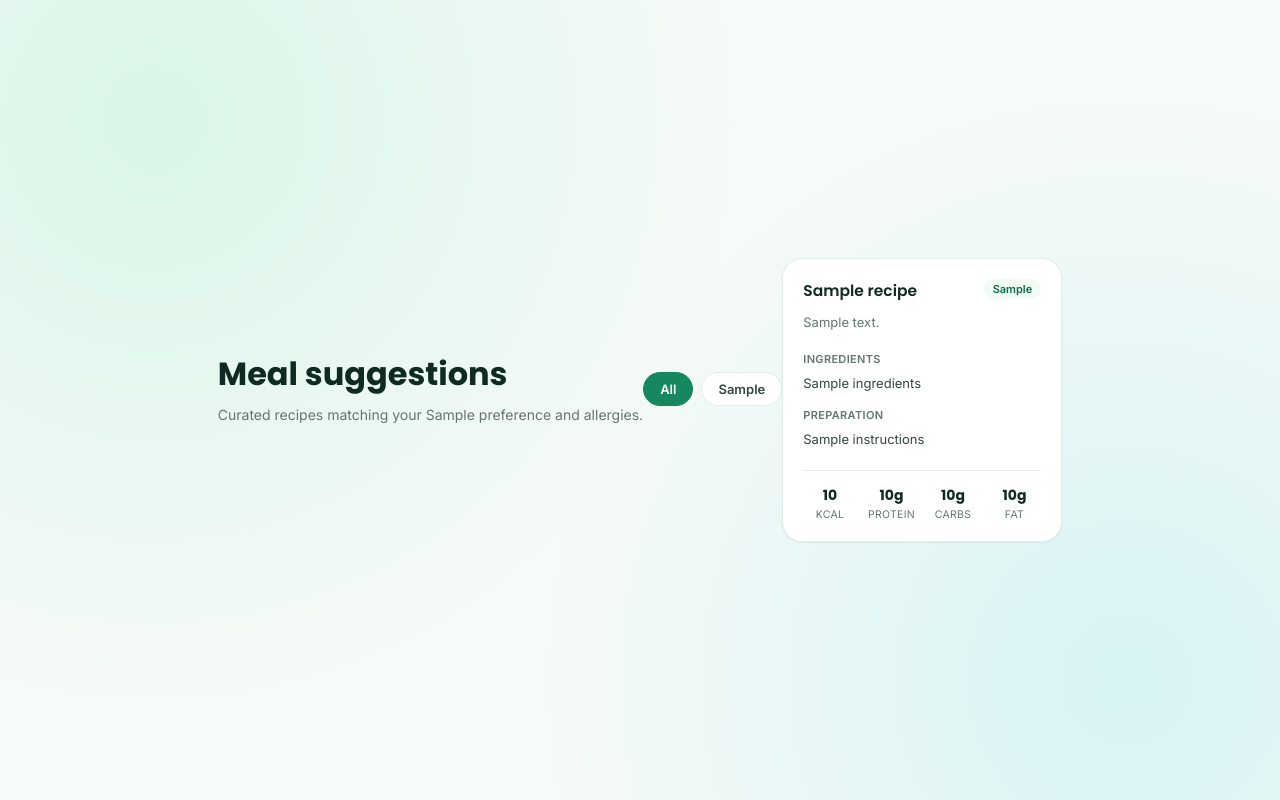
After one commit to sdprojects12/NutriTrack, a Flask app: template templates/suggestions.html in a window 1280 px wide. The commit adds this page. Run offline with Flask 3, Linux system fonts and the light colour scheme; the template is opened without the code that fills it: most values are stand-ins (such as "Sample title", 1, 10 or a date in 2020).

Commit message:
Added Suggestions

```diff
--- a/app.py
+++ b/app.py
@@ -32,6 +32,16 @@ MEAL_TYPES = ["Breakfast", "Lunch", "Snack", "Dinner"]
 # "hasn't answered yet" (zero rows in user_allergies) without adding a
 # new column or table — see is_profile_complete() below.
 NO_ALLERGY_LABEL = "No Known Allergies"
+
+# Diet compatibility: which recipe dietary_types a user on a given
+# preference can eat, from strictest (Vegan) to least strict
+# (Non-Vegetarian). A stricter recipe always suits a less strict eater.
+DIET_COMPATIBILITY = {
+    "Vegan": ["Vegan"],
+    "Vegetarian": ["Vegan", "Vegetarian"],
+    "Eggetarian": ["Vegan", "Vegetarian", "Eggetarian"],
+    "Non-Vegetarian": ["Vegan", "Vegetarian", "Eggetarian", "Non-Vegetarian"],
+}
 
 # Endpoints reachable by a logged-in user even with an incomplete profile.
 PROFILE_SETUP_EXEMPT_ENDPOINTS = {"profile", "logout", "static", None}
@@ -567,5 +577,65 @@ def delete_meal(meal_id):
     return redirect(url_for("dashboard"))
 
 
+@app.route("/suggestions")
+@login_required
+def suggestions():
+    db = get_db()
+    user_id = g.user["id"]
+
+    profile_row = db.execute(
+        "SELECT dietary_preference FROM profiles WHERE user_id = ?", (user_id,)
+    ).fetchone()
+    dietary_preference = (
+        profile_row["dietary_preference"] if profile_row else "Vegetarian"
+    )
+    compatible_diets = DIET_COMPATIBILITY.get(dietary_preference, DIETARY_PREFERENCES)
+
+    user_allergy_names = {
+        row["name"]
+        for row in db.execute(
+            """SELECT a.name FROM user_allergies ua
+               JOIN allergies a ON a.id = ua.allergy_id
+               WHERE ua.user_id = ?""",
+            (user_id,),
+        ).fetchall()
+        if row["name"] != NO_ALLERGY_LABEL
+    }
+
+    selected_type = request.args.get("type", "")
+    if selected_type not in MEAL_TYPES:
+        selected_type = ""  # "" = show all meal types
+
+    placeholders = ",".join("?" * len(compatible_diets))
+    query = f"SELECT * FROM recipes WHERE dietary_type IN ({placeholders})"
+    params = list(compatible_diets)
+    if selected_type:
+        query += " AND meal_type = ?"
+        params.append(selected_type)
+    query += " ORDER BY meal_type, name"
+
+    candidates = db.execute(query, params).fetchall()
+
+    # Excluding allergens is a per-recipe set comparison, not a substring
+    # match, so it's done here in Python rather than with SQL LIKE (which
+    # would wrongly match e.g. "Egg" inside "Eggetarian").
+    recipes = []
+    for recipe in candidates:
+        recipe_allergens = {
+            a.strip() for a in (recipe["allergens"] or "").split(",") if a.strip()
+        }
+        if recipe_allergens & user_allergy_names:
+            continue
+        recipes.append(recipe)
+
+    return render_template(
+        "suggestions.html",
+        recipes=recipes,
+        meal_types=MEAL_TYPES,
+        selected_type=selected_type,
+        dietary_preference=dietary_preference,
+    )
+
+
 if __name__ == "__main__":
     app.run(debug=True)
--- a/schema.sql
+++ b/schema.sql
@@ -79,6 +79,8 @@ CREATE TABLE recipes (
     id INTEGER PRIMARY KEY AUTOINCREMENT,
     name TEXT NOT NULL,
     description TEXT,
+    ingredients TEXT NOT NULL DEFAULT '',
+    instructions TEXT NOT NULL DEFAULT '',
     meal_type TEXT CHECK(meal_type IN ('Breakfast','Lunch','Snack','Dinner')) NOT NULL,
     dietary_type TEXT CHECK(dietary_type IN ('Vegetarian','Non-Vegetarian','Vegan','Eggetarian')) DEFAULT 'Vegetarian',
     allergens TEXT DEFAULT '',
--- a/static/css/style.css
+++ b/static/css/style.css
@@ -561,3 +561,126 @@ a:hover { color: var(--green-700); }
 @media (max-width: 768px) {
   .selected-foods-table { display: block; overflow-x: auto; }
 }
+
+/* ==========================================================================
+   Stage 4 — Meal suggestions (filter pills, recipe cards)
+   ========================================================================== */
+.filter-bar {
+  display: flex;
+  flex-wrap: wrap;
+  gap: 8px;
+  margin-bottom: 22px;
+}
+
+.filter-pill {
+  padding: 8px 16px;
+  border: 1px solid var(--line);
+  border-radius: 999px;
+  font-size: 13px;
+  font-weight: 600;
+  color: var(--ink-700);
+  background: var(--surface);
+  text-decoration: none;
+  transition: border-color 0.15s ease, background 0.15s ease, color 0.15s ease;
+}
+
+.filter-pill:hover { border-color: var(--green-500); }
+
+.filter-pill.active {
+  background: var(--green-600);
+  border-color: var(--green-600);
+  color: #fff;
+}
+
+.recipe-grid {
+  display: grid;
+  grid-template-columns: repeat(auto-fill, minmax(280px, 1fr));
+  gap: 18px;
+}
+
+.recipe-card {
+  background: var(--surface);
+  border: 1px solid var(--line);
+  border-radius: var(--radius-lg);
+  box-shadow: var(--shadow-sm);
+  padding: 20px;
+  display: flex;
+  flex-direction: column;
+  gap: 6px;
+}
+
+.recipe-card-header {
+  display: flex;
+  align-items: flex-start;
+  justify-content: space-between;
+  gap: 10px;
+  margin-bottom: 4px;
+}
+
+.recipe-name {
+  font-family: var(--font-head);
+  font-weight: 600;
+  font-size: 15.5px;
+  color: var(--ink-900);
+}
+
+.recipe-meal-badge {
+  flex-shrink: 0;
+  font-size: 11px;
+  font-weight: 600;
+  padding: 3px 9px;
+  border-radius: 999px;
+  background: var(--green-50);
+  color: var(--green-700);
+}
+
+.recipe-description {
+  font-size: 13px;
+  color: var(--ink-500);
+  margin-bottom: 4px;
+}
+
+.recipe-section-label {
+  font-size: 11px;
+  font-weight: 600;
+  text-transform: uppercase;
+  letter-spacing: 0.03em;
+  color: var(--ink-500);
+  margin-top: 8px;
+}
+
+.recipe-text {
+  font-size: 13px;
+  color: var(--ink-700);
+  line-height: 1.5;
+}
+
+.recipe-nutrition {
+  display: grid;
+  grid-template-columns: repeat(4, 1fr);
+  gap: 8px;
+  margin-top: 14px;
+  padding-top: 14px;
+  border-top: 1px solid var(--line);
+}
+
+.recipe-nutrition-item {
+  display: flex;
+  flex-direction: column;
+  align-items: center;
+  gap: 2px;
+}
+
+.recipe-nutrition-value {
+  font-family: var(--font-head);
+  font-weight: 700;
+  font-size: 14px;
+  color: var(--ink-900);
+}
+
+.recipe-nutrition-label {
+  font-size: 10.5px;
+  color: var(--ink-500);
+  text-transform: uppercase;
+  letter-spacing: 0.03em;
+}
--- a/templates/base.html
+++ b/templates/base.html
@@ -20,7 +20,7 @@
       <a href="{{ url_for('dashboard') }}" class="{{ 'active' if request.endpoint == 'dashboard' }}">Dashboard</a>
       <a href="{{ url_for('profile') }}" class="{{ 'active' if request.endpoint == 'profile' }}">Profile</a>
       <a href="{{ url_for('add_meal') }}" class="{{ 'active' if request.endpoint in ('add_meal', 'view_meal') }}">Add Meal</a>
-      <a href="#" class="disabled" title="Coming in Stage 4">Suggestions</a>
+      <a href="{{ url_for('suggestions') }}" class="{{ 'active' if request.endpoint == 'suggestions' }}">Suggestions</a>
     </div>
     <div class="nav-user">
       <span class="nav-username">{{ g.user['name'] }}</span>
--- /dev/null
+++ b/templates/suggestions.html
@@ -0,0 +1,53 @@
+{% extends 'base.html' %}
+{% block title %}Suggestions · NutriTrack{% endblock %}
+{% block content %}
+<div class="page-header">
+  <div>
+    <h1>Meal suggestions</h1>
+    <p class="page-subtitle">Curated recipes matching your {{ dietary_preference }} preference and allergies.</p>
+  </div>
+</div>
+
+<div class="filter-bar">
+  <a href="{{ url_for('suggestions') }}" class="filter-pill {{ 'active' if not selected_type }}">All</a>
+  {% for mt in meal_types %}
+  <a href="{{ url_for('suggestions', type=mt) }}" class="filter-pill {{ 'active' if selected_type == mt }}">{{ mt }}</a>
+  {% endfor %}
+</div>
+
+{% if recipes %}
+<div class="recipe-grid">
+  {% for recipe in recipes %}
+  <div class="recipe-card">
+    <div class="recipe-card-header">
+      <span class="recipe-name">{{ recipe['name'] }}</span>
+      <span class="recipe-meal-badge">{{ recipe['meal_type'] }}</span>
+    </div>
+    <p class="recipe-description">{{ recipe['description'] }}</p>
+
+    <p class="recipe-section-label">Ingredients</p>
+    <p class="recipe-text">{{ recipe['ingredients'] }}</p>
+
+    <p class="recipe-section-label">Preparation</p>
+    <p class="recipe-text">{{ recipe['instructions'] }}</p>
+
+    <div class="recipe-nutrition">
+      <div class="recipe-nutrition-item"><span class="recipe-nutrition-value">{{ recipe['calories'] | round(0) | int }}</span><span class="recipe-nutrition-label">kcal</span></div>
+      <div class="recipe-nutrition-item"><span class="recipe-nutrition-value">{{ recipe['protein'] | round(1) }}g</span><span class="recipe-nutrition-label">Protein</span></div>
+      <div class="recipe-nutrition-item"><span class="recipe-nutrition-value">{{ recipe['carbs'] | round(1) }}g</span><span class="recipe-nutrition-label">Carbs</span></div>
+      <div class="recipe-nutrition-item"><span class="recipe-nutrition-value">{{ recipe['fat'] | round(1) }}g</span><span class="recipe-nutrition-label">Fat</span></div>
+    </div>
+  </div>
+  {% endfor %}
+</div>
+{% else %}
+<div class="card placeholder-card">
+  <span class="placeholder-icon">🍽️</span>
+  <h2>No matching recipes</h2>
+  <p>
+    Nothing fits your {{ dietary_preference }} preference and allergy list{{ ' for ' + selected_type if selected_type }} right now.
+    Try a different meal type filter.
+  </p>
+</div>
+{% endif %}
+{% endblock %}
```
Also changed, not shown: seed_data.py (+35 -3 lines).
